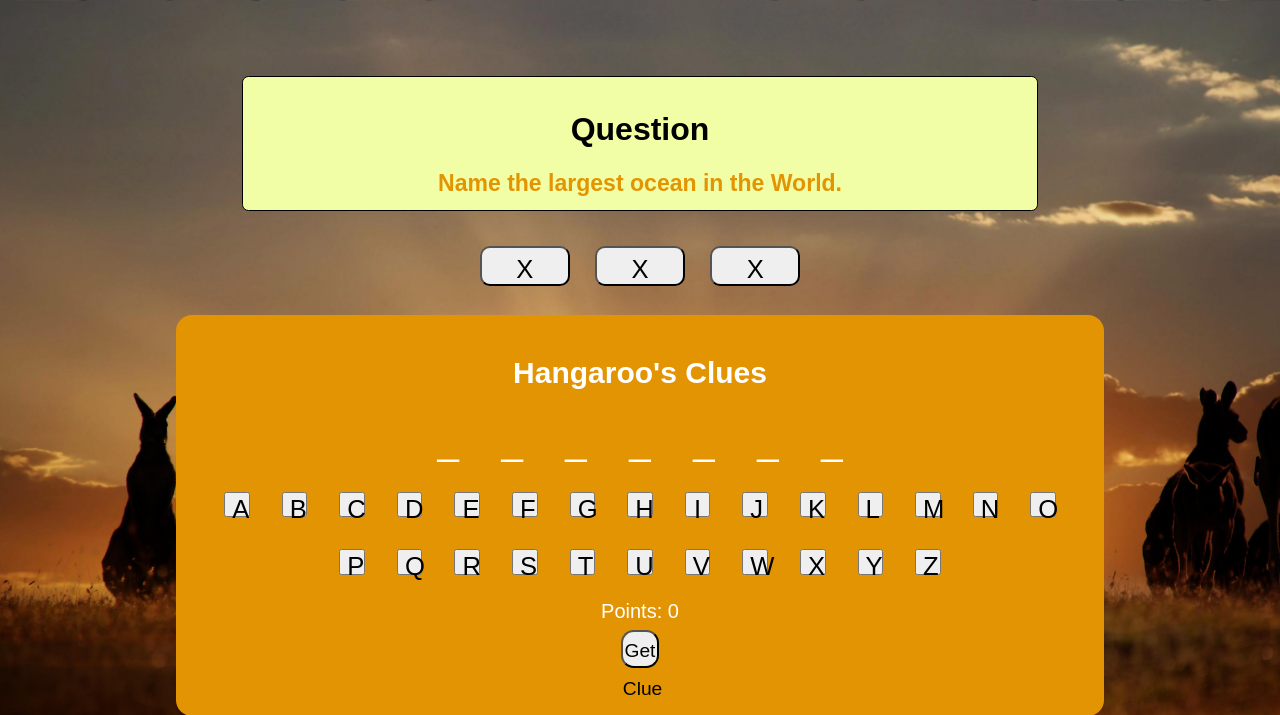
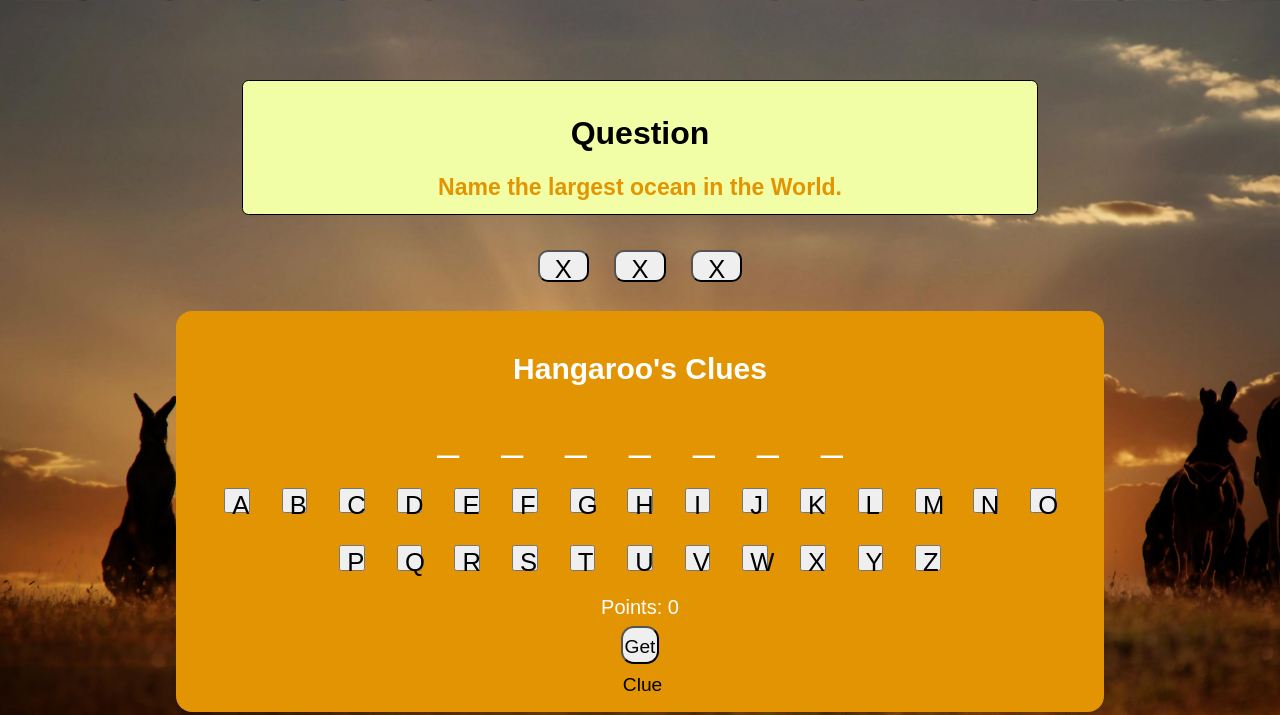
Before and after one commit to HangarooActivity/HangarooActivity.github.io, a PHP site: page / in a window 1280 px wide. Shown: the top 715 px of the page. Run offline with PHP 8.4, Linux system fonts and the light colour scheme.

Commit message:
Update styles.css

```diff
--- a/styles.css
+++ b/styles.css
@@ -20,9 +20,9 @@ body {
 }
 
 .guess-button {
-    width: 7vw;
-    height: 5vh;
-    line-height: 5vh;
+    width: 4vw;
+    height: 4vh;
+    line-height: 4vh;
     border-radius: 10px;
     margin: 1vw;
     font-size: 2vw;
```
